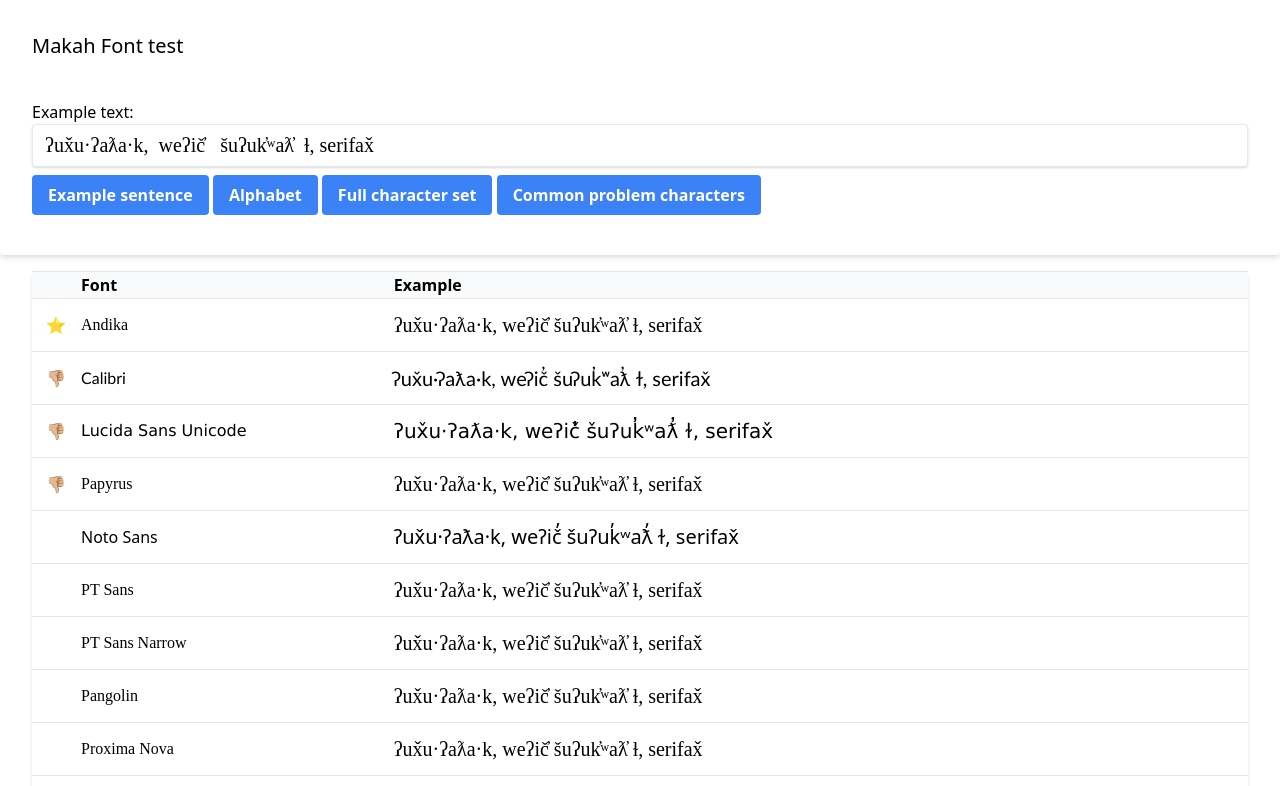
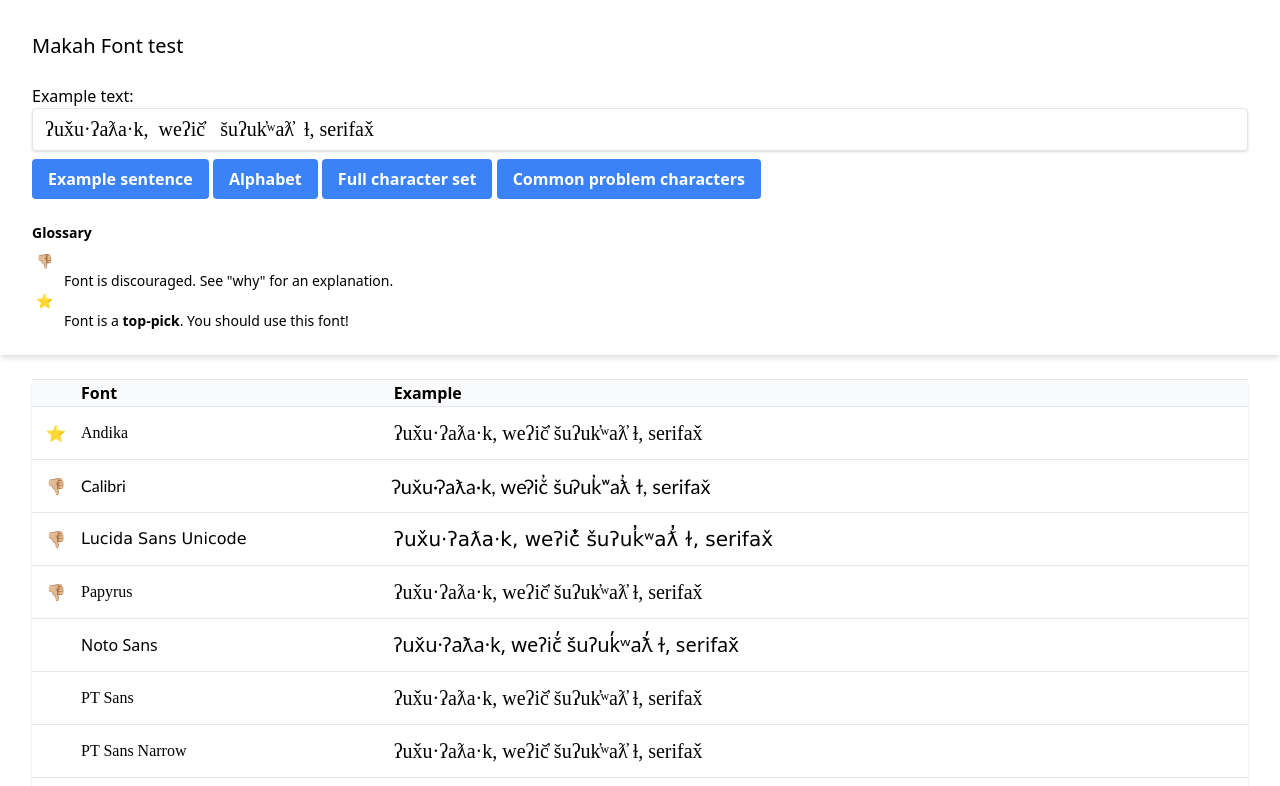
Before and after one commit to eddieantonio/makah-fonts, a Svelte app: page / in a window 1280 px wide. Shown: the top 786 px of the page. Built offline with nearby package versions, Linux system fonts and the light colour scheme; a web font is replaced by a local one.

Commit message:
Add glossary and do some styling

```diff
--- a/src/App.svelte
+++ b/src/App.svelte
@@ -49,8 +49,8 @@ input {
   <h1 class="text-xl">Makah Font test</h1>
 </header>
 
-<div class="w-full">
-  <form class="bg-white shadow-md rounded px-8 pt-6 pb-8 mb-4">
+<div class="w-full shadow-md pb-2 my-6 px-8">
+  <form class="mb-4">
     <label> Example text:
       <input
         bind:value={writingSample}
@@ -60,28 +60,39 @@ input {
     </label>
 
     <fieldset>
-      <button type="button" on:click|preventDefault={changeTextToExample}
-        class="my-2 bg-blue-500 hover:bg-blue-700 text-white font-bold py-2 px-4 rounded"
+      <button type="button" on:click={changeTextToExample}
+        class="my-2 bg-blue-500 focus:bg-blue-700 hover:bg-blue-700 text-white font-bold py-2 px-4 rounded focus:ring"
         >Example sentence</button>
-      <button type="button" on:click|preventDefault={changeTextToAlphabet}
-        class="my-2 bg-blue-500 hover:bg-blue-700 text-white font-bold py-2 px-4 rounded"
+      <button type="button" on:click={changeTextToAlphabet}
+        class="my-2 bg-blue-500 focus:bg-blue-700 hover:bg-blue-700 text-white font-bold py-2 px-4 rounded focus:ring"
         >Alphabet</button>
-      <button type="button" on:click|preventDefault={changeTextToCharacterSet}
-        class="my-2 bg-blue-500 hover:bg-blue-700 text-white font-bold py-2 px-4 rounded"
+      <button type="button" on:click={changeTextToCharacterSet}
+        class="my-2 bg-blue-500 focus:bg-blue-700 hover:bg-blue-700 text-white font-bold py-2 px-4 rounded focus:ring"
         >Full character set</button>
-      <button type="button" on:click|preventDefault={changeTextToProblemChars}
-        class="my-2 bg-blue-500 hover:bg-blue-700 text-white font-bold py-2 px-4 rounded"
+      <button type="button" on:click={changeTextToProblemChars}
+        class="my-2 bg-blue-500 focus:bg-blue-700 hover:bg-blue-700 text-white font-bold py-2 px-4 rounded focus:ring"
         >Common problem characters</button>
     </fieldset>
   </form>
+
+  <aside class="mb-4 text-sm">
+    <h2 class="font-bold mb-2"> Glossary </h2>
+    <dl>
+      <dt class="ml-1">👎🏼</dt>
+      <dd class="ml-8"> Font is discouraged. See "why" for an explanation. </dd>
+      <dt class="ml-1">⭐️</dt>
+      <dd class="ml-8"> Font is a <strong>top-pick</strong>. You should use this font! </dd>
+    </dl>
+  </aside>
 </div>
 
-<main class="shadow rounded border-b border-gray-200 sm:rounded-lg mx-8 mb-8">
-  <table class="min-w-full divide-y divide-gray-200">
+<main class="w-full overflow-y-hidden box-border">
+  <div class="mx-8 mb-8">
+    <table class="min-w-full shadow rounded border-b border-gray-200 divide-y divide-gray-200 rounded-lg">
       <colgroup>
         <col span="1" style="width: 3em">
-      <col span="1" style="max-width: max-content">
-      <col span="1" style="min-width: 20em">
+        <col span="1" style="width: max-content">
+        <col span="1">
       </colgroup>
 
       <thead class="bg-gray-50">
@@ -98,4 +109,5 @@ input {
         {/each}
       </tbody>
     <table>
+  </div>
 </main>
```
Lines whose indentation alone changed are shown as unchanged.
